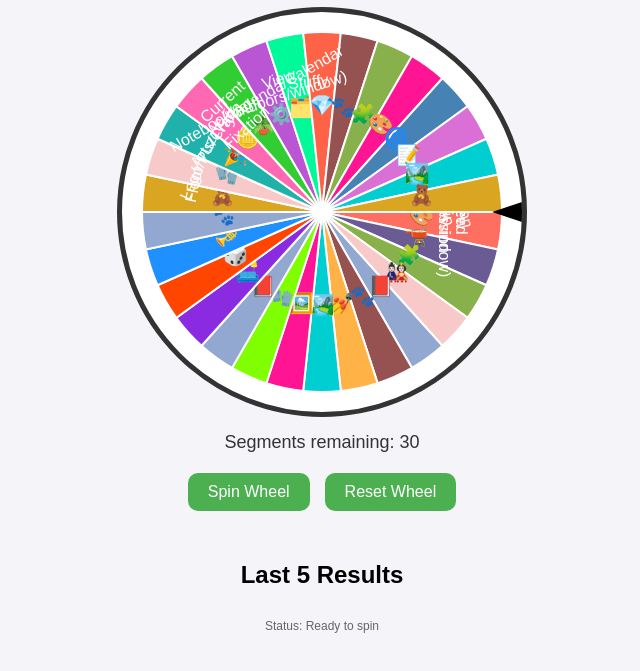
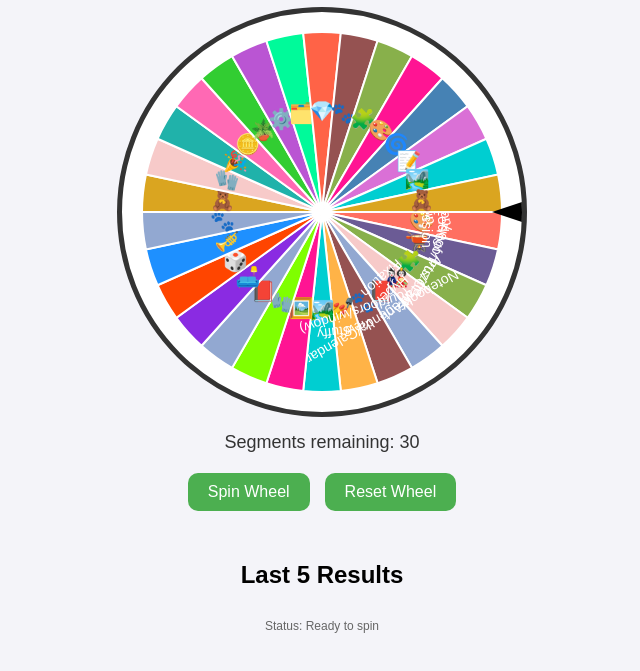
Before and after one commit to TR3x-tech/DubbiWheelDev, a plain HTML site: page index.html in a window 1280 px wide. Shown: the part 89-760 px from the top of the page, without its empty margins (318-958 px from the left). Drawn offline with Linux system fonts and the light colour scheme.

Commit message:
Update index.html
Fixing Text

```diff
--- a/index.html
+++ b/index.html
@@ -244,7 +244,9 @@
 
         // Multi-line curved text
           //drawCurvedMultilineText(ctx, seg.text, centerX, centerY, textRadius, textAngle, true);
-        drawSliceText(ctx, seg.text, centerX, centerY, textRadius, segmentAngle, textAngle);
+        //drawSliceText(ctx, seg.text, centerX, centerY, textRadius, segmentAngle, textAngle);
+          drawRadialText(ctx, seg.text, centerX, centerY, textRadius, textAngle);
+
 
 
 
@@ -420,6 +422,44 @@ function drawCurvedText(ctx, text, centerX, centerY, radius, angle, inward=true)
       });
     }
 
+    function drawRadialText(ctx, text, centerX, centerY, radius, angle) {
+      const words = text.split(" ");
+      const fontSize = 14;
+      ctx.font = `${fontSize}px Arial`;
+      ctx.fillStyle = "white";
+      ctx.textAlign = "center";
+      ctx.textBaseline = "middle";
+
+      // Combine words into lines that fit inside slice width
+      const maxWidth = 60; // tweak as needed
+      let lines = [];
+      let line = words[0];
+      for (let i = 1; i < words.length; i++) {
+        let testLine = line + " " + words[i];
+        if (ctx.measureText(testLine).width > maxWidth) {
+          lines.push(line);
+          line = words[i];
+        } else {
+          line = testLine;
+        }
+      }
+      lines.push(line);
+
+      // Rotate text so it points inward along radius
+      ctx.save();
+      ctx.translate(centerX, centerY);
+      ctx.rotate(angle + Math.PI); // point toward center
+
+      // Position lines along radius
+      const offset = 10; // distance from edge of slice
+      lines.forEach((lineText, i) => {
+        ctx.fillText(lineText, 0, -radius + i * (fontSize + 2) + offset);
+      });
+
+      ctx.restore();
+    }
+
+
     function updateSegmentCount() {
       document.getElementById("segmentCount").textContent = segments.length;
     }
```
